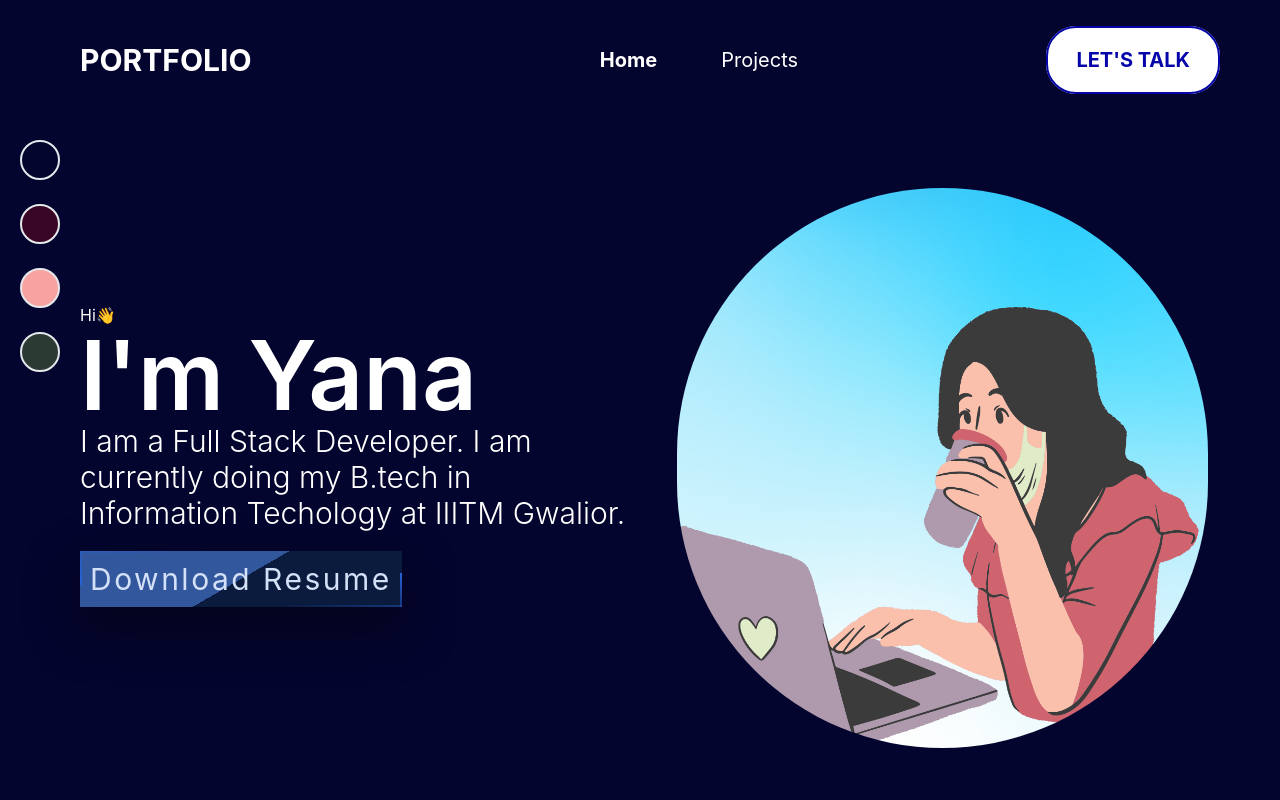
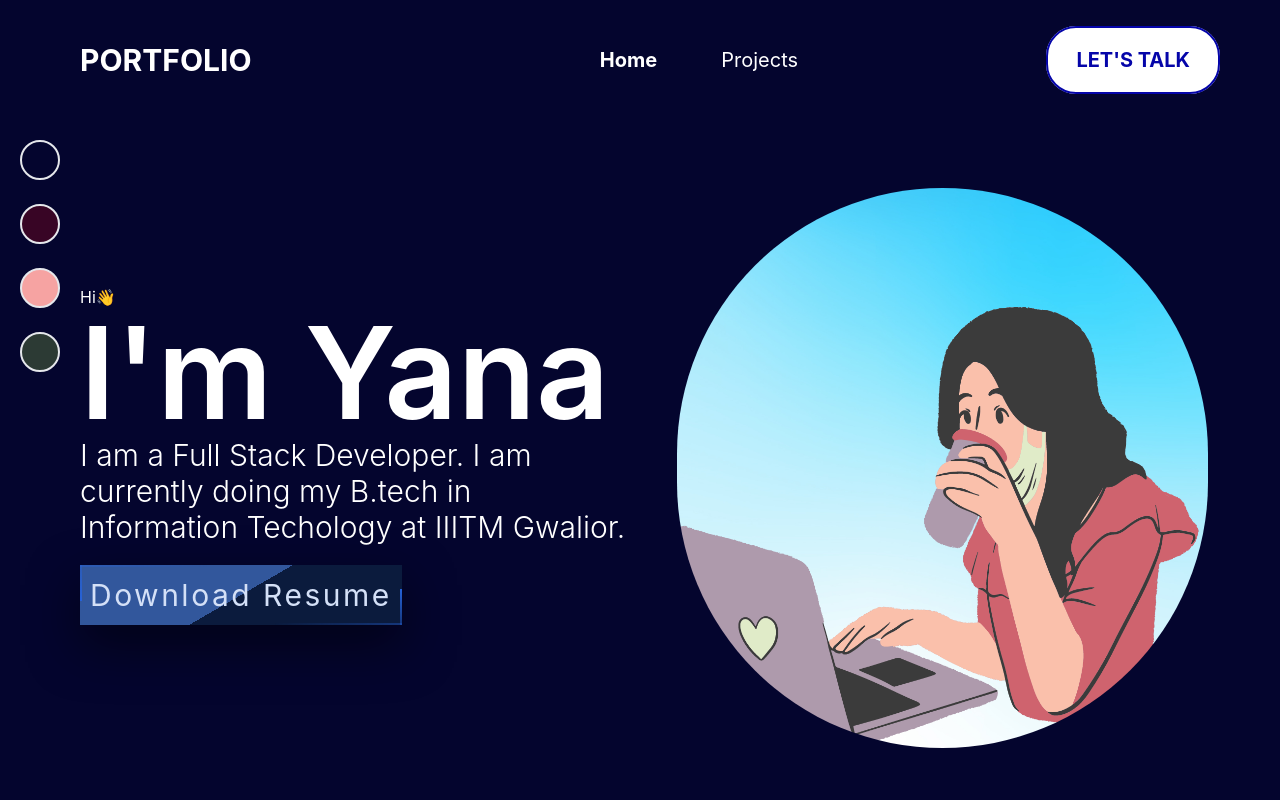
Before and after one commit to Yana-Gupta/my-portfolio, a React (Create React App) app: page / in a window 1280 px wide. Shown: the top 800 px of the page. Built offline with nearby package versions, Linux system fonts and the light colour scheme.

Commit message:
further improved

```diff
--- a/src/components/Footer/Index.js
+++ b/src/components/Footer/Index.js
@@ -4,7 +4,7 @@ import "./Index.scss"
 const Footer = () => {
   return (
     <footer className="py-2 text-center min-h-[50px] flex flex-row align-center justify-around items-center mt-24 bg-[#04264E]">
-      <h1 className="text-2xl font-semibold py-3 uppercase tracking-wide ">
+      <h1 className="text-2xl font-semibold py-3 uppercase tracking-wide text-[#ffffff]">
         Socials 🌐
       </h1>
       <div className="flex flex-row items-center justify-center">
--- a/src/components/Home/Index.js
+++ b/src/components/Home/Index.js
@@ -13,11 +13,15 @@ const Home = () => {
     <div className="px-8 lg:pl-20">
       <div className="flex flex-col mt-0 lg:justify-center lg:content-center lg:items-center lg:flex-row-reverse lg:mt-2 min-h-[85vh]">
         <div className="mx-auto">
-          <img src={Image} alt="" className="rounded-full graphic sm:p-2 md:p-5 lg:p-10" />
+          <img
+            src={Image}
+            alt=""
+            className="rounded-full graphic sm:p-2 md:p-5 lg:p-10"
+          />
         </div>
         <div className="w-full lg:w-1/2">
           <span>Hi👋</span>
-          <h1 className="text-8xl font-semibold">I'm Yana</h1>
+          <h1 className="text-8xl sm:text-9xl font-semibold">I'm Yana</h1>
           <p className="text-6xl font-light py-3 lg:text-3xl lg:py-0">
             I am a Full Stack Developer. I am currently doing my B.tech in
             Information Techology at IIITM Gwalior.
@@ -27,7 +31,7 @@ const Home = () => {
             href={myResume}
             className={`animated-button my-5 ${
               download ? `sm:text-6xl lg:text-2xl` : `lg:text-3xl  sm:text-6xl`
-            } sm:w-full  lg:w-fit`}
+            } sm:w-full  lg:w-fit `}
             onClick={() => {
               setBtnText("Thanks for downloading!")
               setDownload(true)
--- a/src/components/Home/Index.scss
+++ b/src/components/Home/Index.scss
@@ -9,7 +9,7 @@
 
 .animated-button {
     background: linear-gradient(-30deg, #0b1b3d 50%, #32579c 50%);
-    padding: 10px 10px;
+    padding: 12px 10px;
     display: inline-block;
     -webkit-transform: translate(0%, 0%);
     transform: translate(0%, 0%);
--- a/src/components/Project/Index.js
+++ b/src/components/Project/Index.js
@@ -7,7 +7,7 @@ import SkillIcon from "../Skillicon/Index"
 const Project = () => {
   return (
     <div className="px-20 my-8">
-      <h1 className="text-6xl font-semibold mx-auto text-center">
+      <h1 className="text-6xl sm:text-8xl font-semibold mx-auto text-center">
         My Projects
       </h1>
       {project.map((project, index) => {
```
